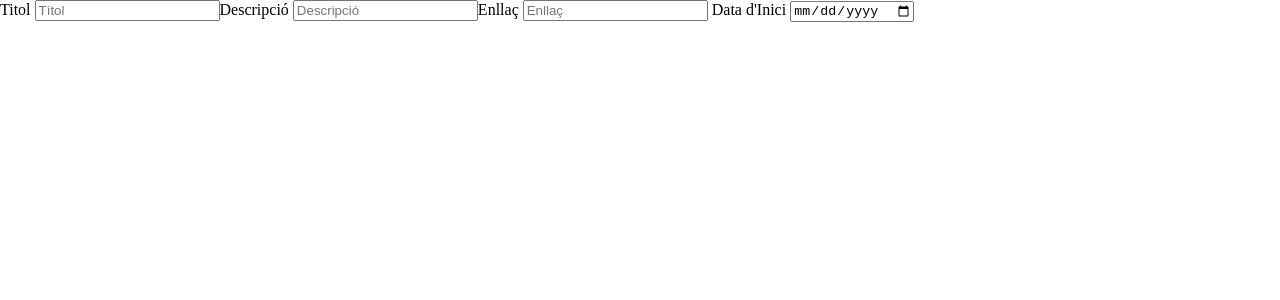
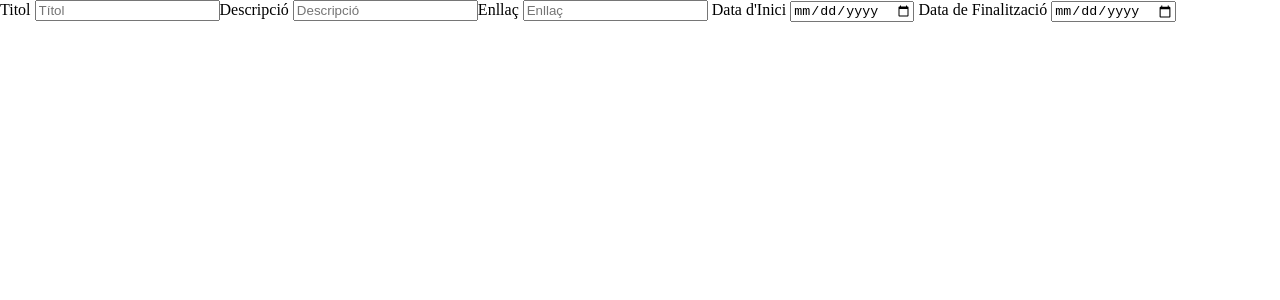
Before and after one commit to GuillemBarris/Registres_curriculars_CRPGA, an Angular app in the folder Registres_curriculars_CRPGA/: page /form-sda in a window 1280 px wide. Shown: the top 300 px of the page. Built offline with nearby package versions, Linux system fonts and the light colour scheme.

Commit message:
IMPLEMENT TEST: should add new endDate

```diff
--- a/Registres_curriculars_CRPGA/src/app/components/form-sda/form-sda.component.html
+++ b/Registres_curriculars_CRPGA/src/app/components/form-sda/form-sda.component.html
@@ -10,3 +10,6 @@
 <label> Data d'Inici
     <input placeholder="Data d'inici" type="date" name="startDate">
 </label>
+<label> Data de Finalització
+    <input placeholder="Data de finalització" type="date" name="endDate">
+</label>
```
